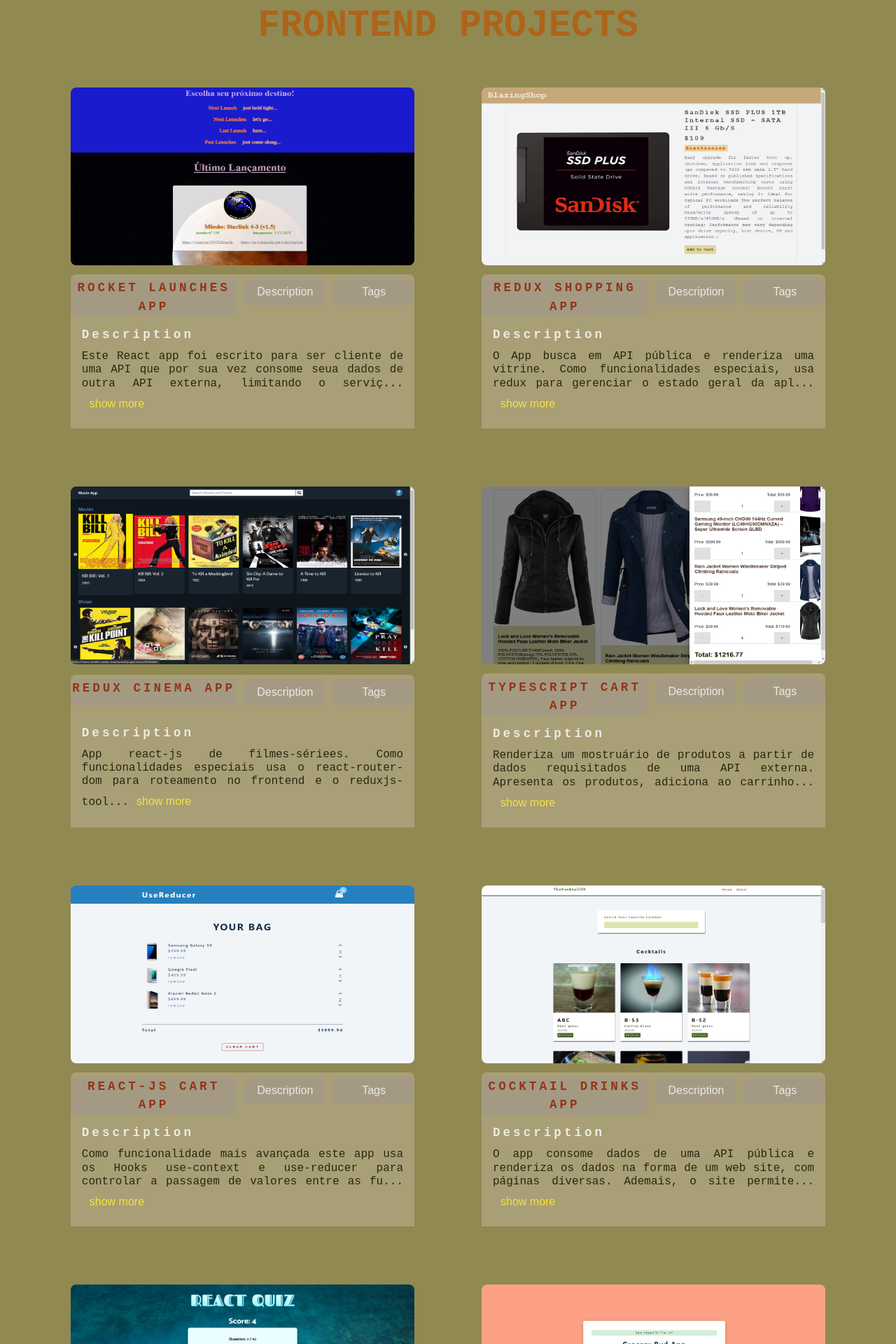
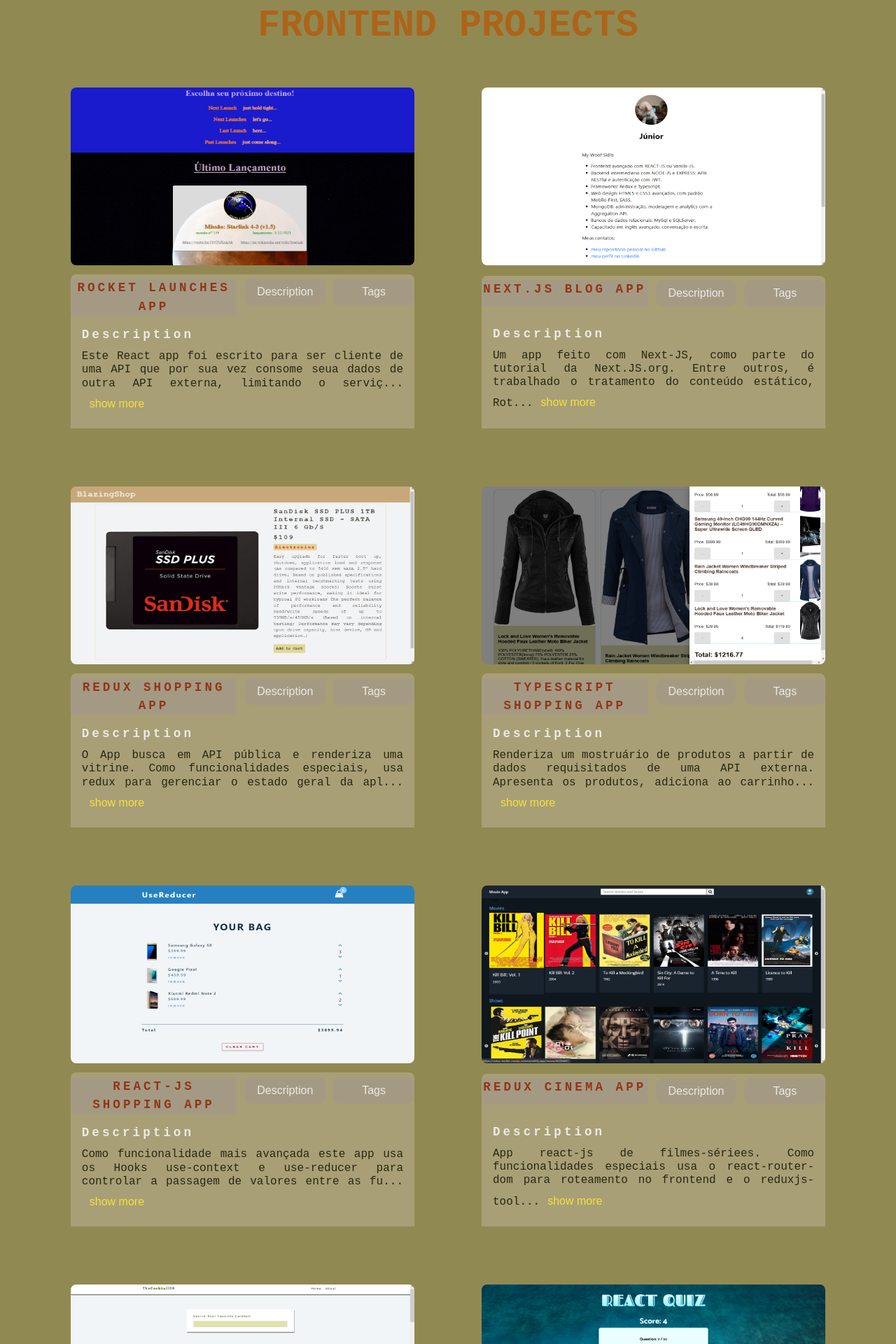
Before and after one commit to ahoymarcus/redux-reactjs-personal-portfolio-webpage, a React (Create React App) app: page / in a window 1280 px wide. Shown: the part 1620-3540 px from the top of the page at 70% size. Built offline with nearby package versions, Linux system fonts and the light colour scheme.

Commit message:
Inserir projeto Next.js

```diff
--- a/src/data/frontendProjects.js
+++ b/src/data/frontendProjects.js
@@ -8,6 +8,14 @@
 		tags: ['react-js', 'use-context', 'react-router-dom', 'react-icons', 'styled-components', 'api rest'],
 	},
 	{
+		title: 'Next.JS Blog App',
+		urlRepository: 'https://github.com/ahoymarcus/nextjs-org-blog-tutorial',
+		urlApp: 'https://nextjs-org-blog-tutorial.vercel.app/',
+		image: '/images/frontend/nextjs-org-blog-tutorial-01.png',
+		description: 'Um app feito com Next-JS, como parte do tutorial da Next.JS.org. Entre outros, é trabalhado o tratamento do conteúdo estático, Roteamento no frontend, estilização CSS, uso dinâmico de dados, etc...',
+		tags: ['React-JS', 'Next-JS', 'API REST'],
+	},
+	{
 		title: 'redux Shopping App',
 		urlRepository: 'https://github.com/ahoymarcus/redux-reactjs-shopping-cart',
 		urlApp: 'https://redux-axios-reactjs-shopping-cart.netlify.app/',
@@ -16,15 +24,7 @@
 		tags: ['react-js', 'redux', 'react-redux', 'react-router-dom', 'styled-components', 'api rest', 'axios'],
 	},
 	{
-		title: 'redux Cinema App',
-		urlRepository: 'https://github.com/ahoymarcus/redux-toolkit-reactjs-cinema',
-		urlApp: 'https://redux-toolkit-reactjs-cinema.netlify.app/',
-		image: '/images/frontend/redux-toolkit-reactjs-cinema-01.png',
-		description: 'App react-js de filmes-sériees. Como funcionalidades especiais usa o react-router-dom para roteamento no frontend e o reduxjs-toolkit para simplificar o uso do redux ao gerenciar o estado geral da aplicação.',
-		tags: ['react-js', 'redux', 'reduxjs-toolkit', 'react-router-dom', 'api rest', 'axios', 'scss'],
-	},
-	{
-		title: 'Typescript Cart App',
+		title: 'Typescript Shopping App',
 		urlRepository: 'https://github.com/ahoymarcus/typescript-reactjs-shopping-cart-app',
 		urlApp: 'https://typescript-reactjs-shopping-cart-app.netlify.app/',
 		image: '/images/frontend/typescript-reactjs-shopping-cart-app.png',
@@ -32,12 +32,20 @@
 		tags: ['react-js', 'react-query', 'styled-components', 'typescript', 'api rest'],
 	},
 	{
-		title: 'React-JS Cart App',
+		title: 'React-JS Shopping App',
 		urlRepository: 'https://github.com/ahoymarcus/reactjs-shopping-cart-with-reducer-app',
 		urlApp: 'https://reactjs-shopping-cart-with-use-reducer-app.netlify.app/',
 		image: '/images/frontend/reactjs-shopping-cart-with-usereducer-app.png',
 		description: 'Como funcionalidade mais avançada este app usa os Hooks use-context e use-reducer para controlar a passagem de valores entre as funções de renderização para a agregação dos valores do carrinho',
 		tags: ['react-js', 'use-context', 'use-reducer', 'api rest'],
+	},
+	{
+		title: 'redux Cinema App',
+		urlRepository: 'https://github.com/ahoymarcus/redux-toolkit-reactjs-cinema',
+		urlApp: 'https://redux-toolkit-reactjs-cinema.netlify.app/',
+		image: '/images/frontend/redux-toolkit-reactjs-cinema-01.png',
+		description: 'App react-js de filmes-sériees. Como funcionalidades especiais usa o react-router-dom para roteamento no frontend e o reduxjs-toolkit para simplificar o uso do redux ao gerenciar o estado geral da aplicação.',
+		tags: ['react-js', 'redux', 'reduxjs-toolkit', 'react-router-dom', 'api rest', 'axios', 'scss'],
 	},
 	{
 		title: 'Cocktail Drinks App',
```
Also changed, not shown: public/images/frontend/nextjs-org-blog-tutorial-01.png (added).
